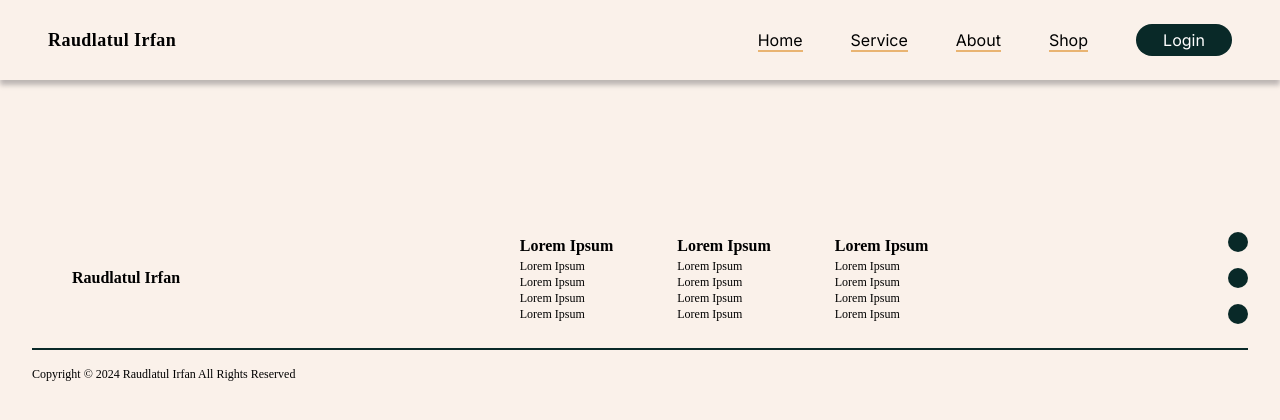
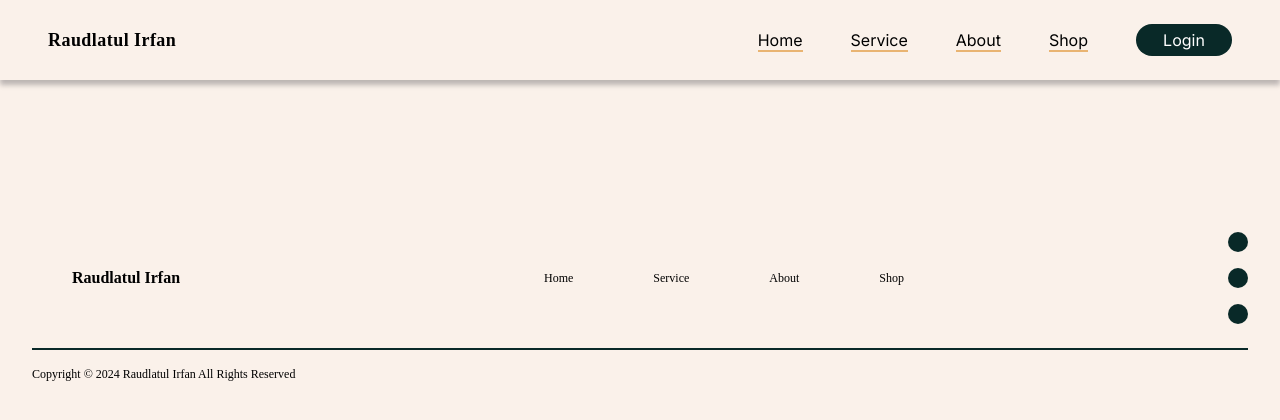
Before and after one commit to michaeltio/raudlatul_dummy, a Next.js app in the folder client/: page / in a window 1280 px wide. Shown: the top 420 px of the page. Built offline with nearby package versions, Linux system fonts and the light colour scheme.

Commit message:
Update Footer.jsx

```diff
--- a/client/src/components/layout/Footer.jsx
+++ b/client/src/components/layout/Footer.jsx
@@ -10,30 +10,11 @@ export default function Footer() {
         </div>
         <div className="flex flex-row gap-16">
           <div className="flex flex-col items-center md:items-start">
-            <h1 className="text-3xs md:text-base">Lorem Ipsum</h1>
-            <div className="flex flex-col -space-y-2 text-4xs font-normal md:space-y-0 md:text-xs">
-              <p>Lorem Ipsum</p>
-              <p>Lorem Ipsum</p>
-              <p>Lorem Ipsum</p>
-              <p>Lorem Ipsum</p>
-            </div>
-          </div>
-          <div className="hidden flex-col items-center md:flex md:items-start">
-            <h1 className="text-3xs md:text-base">Lorem Ipsum</h1>
-            <div className="flex flex-col -space-y-2 text-4xs font-normal md:space-y-0 md:text-xs">
-              <p>Lorem Ipsum</p>
-              <p>Lorem Ipsum</p>
-              <p>Lorem Ipsum</p>
-              <p>Lorem Ipsum</p>
-            </div>
-          </div>
-          <div className="hidden flex-col items-center md:flex md:items-start">
-            <h1 className="text-3xs md:text-base">Lorem Ipsum</h1>
-            <div className="flex flex-col -space-y-2 text-4xs font-normal md:space-y-0 md:text-xs">
-              <p>Lorem Ipsum</p>
-              <p>Lorem Ipsum</p>
-              <p>Lorem Ipsum</p>
-              <p>Lorem Ipsum</p>
+            <div className="flex flex-col -space-y-2 text-4xs items-center font-normal md:space-y-0 md:text-xs md:flex-row md:gap-20">
+              <p>Home</p>
+              <p>Service</p>
+              <p>About</p>
+              <p>Shop</p>
             </div>
           </div>
         </div>
```
